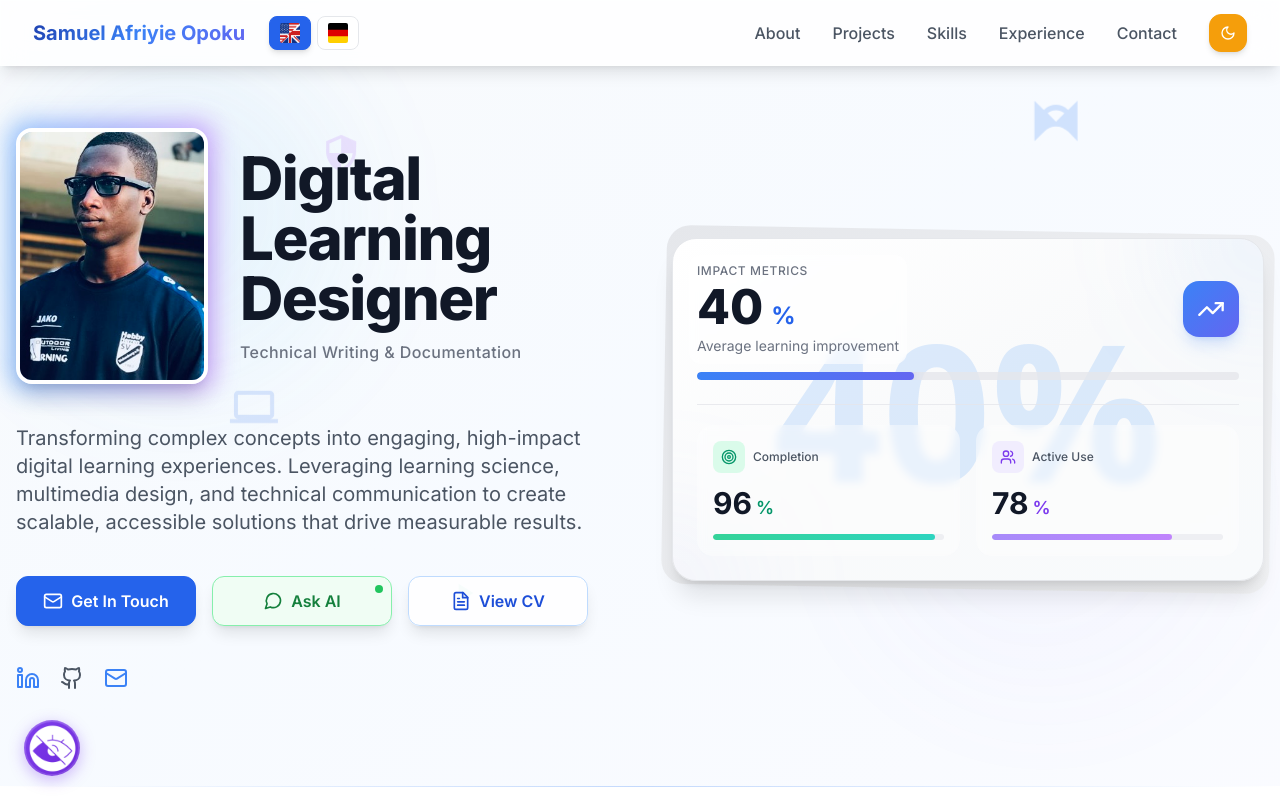
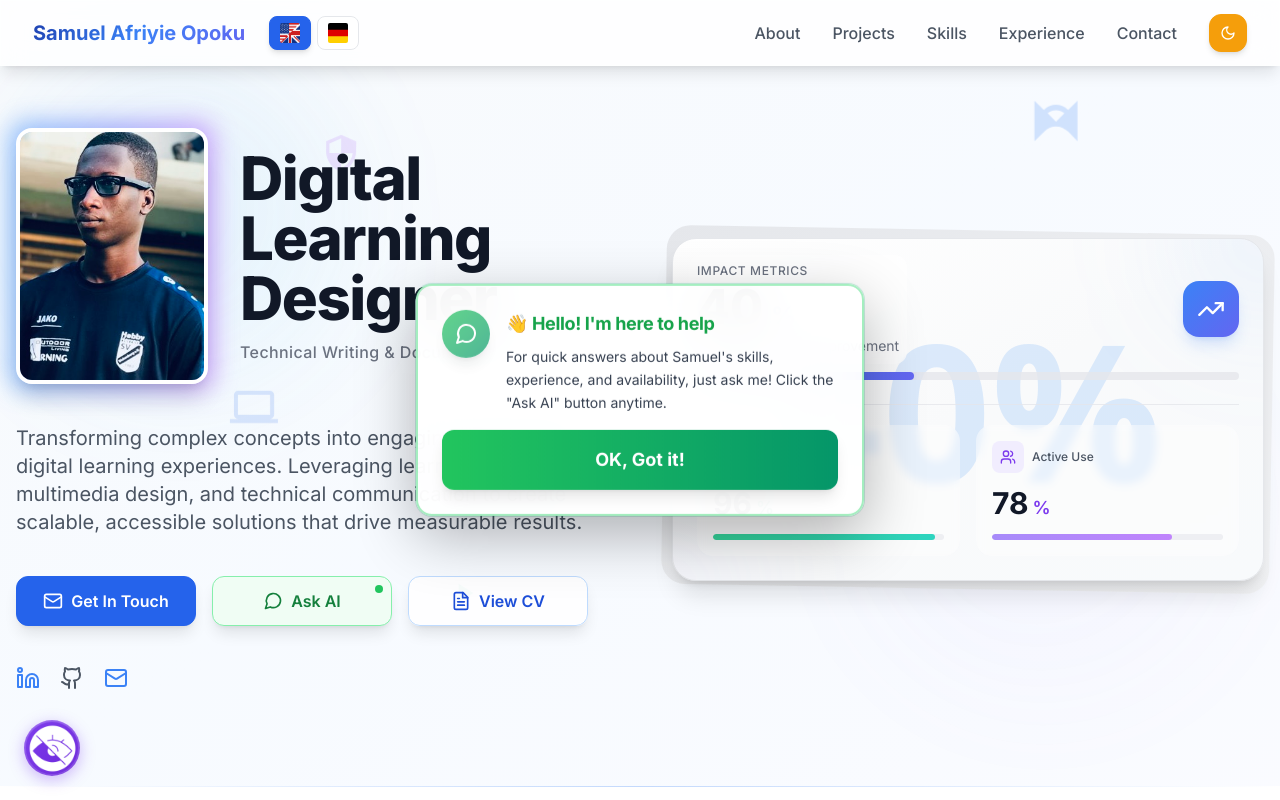
Before and after one commit to Samuelsen1/VS-Code-Port1, a Next.js app: page / in a window 1280 px wide. Shown: the top 800 px of the page. Built offline with nearby package versions, Linux system fonts and the light colour scheme.

Commit message:
Add OK button to welcome popup - no auto-close
- Removed automatic timeout that closes popup
- Added large, prominent OK button at bottom
- Button has gradient styling and hover effects
- Popup only closes when user clicks OK button
- Bilingual button text (OK, Got it! / OK, Verstanden!)

```diff
--- a/app/PortfolioWebsite.jsx
+++ b/app/PortfolioWebsite.jsx
@@ -223,19 +223,20 @@ export default function PortfolioWebsite() {
       // Show popup after a short delay
       const timer = setTimeout(() => {
         setShowWelcomePopup(true);
-        // Start shrinking animation after 4 seconds
-        setTimeout(() => {
-          setWelcomePopupAnimating(true);
-          // Hide popup after animation completes
-          setTimeout(() => {
-            setShowWelcomePopup(false);
-            sessionStorage.setItem('ai-welcome-shown', 'true');
-          }, 800);
-        }, 4000);
       }, 1500);
       return () => clearTimeout(timer);
     }
   }, []);
+
+  // Handle welcome popup close
+  const handleWelcomePopupClose = () => {
+    setWelcomePopupAnimating(true);
+    // Hide popup after animation completes
+    setTimeout(() => {
+      setShowWelcomePopup(false);
+      sessionStorage.setItem('ai-welcome-shown', 'true');
+    }, 700);
+  };
 
   // Apply accessibility styles
   useEffect(() => {
@@ -2138,7 +2139,7 @@ export default function PortfolioWebsite() {
           }}
         >
           <div
-            className={`w-[90vw] max-w-sm md:max-w-md mx-4 px-4 py-4 md:px-6 md:py-5 rounded-2xl shadow-2xl border-2 backdrop-blur-xl ${
+            className={`w-[90vw] max-w-sm md:max-w-md mx-4 px-4 py-5 md:px-6 md:py-6 rounded-2xl shadow-2xl border-2 backdrop-blur-xl ${
               isDarkTheme
                 ? 'bg-gray-900/95 border-green-500/50 text-white'
                 : 'bg-white/95 border-green-400/50 text-gray-900'
@@ -2147,7 +2148,7 @@ export default function PortfolioWebsite() {
               boxShadow: '0 20px 60px rgba(0, 0, 0, 0.3), 0 0 0 1px rgba(16, 185, 129, 0.2)'
             }}
           >
-            <div className="flex items-start gap-4">
+            <div className="flex items-start gap-4 mb-4">
               <div className="flex-shrink-0 w-12 h-12 rounded-full bg-gradient-to-br from-green-500 to-emerald-600 flex items-center justify-center shadow-lg animate-pulse">
                 <MessageCircle className="w-6 h-6 text-white" />
               </div>
@@ -2162,6 +2163,16 @@ export default function PortfolioWebsite() {
                 </p>
               </div>
             </div>
+            <button
+              onClick={handleWelcomePopupClose}
+              className={`w-full py-4 px-6 rounded-xl font-bold text-lg transition-all duration-300 shadow-lg hover:shadow-xl hover:scale-[1.02] active:scale-[0.98] ${
+                isDarkTheme
+                  ? 'bg-gradient-to-r from-green-500 to-emerald-600 text-white hover:from-green-600 hover:to-emerald-700'
+                  : 'bg-gradient-to-r from-green-500 to-emerald-600 text-white hover:from-green-600 hover:to-emerald-700'
+              }`}
+            >
+              {language === 'en' ? 'OK, Got it!' : 'OK, Verstanden!'}
+            </button>
           </div>
         </div>
       )}
```
